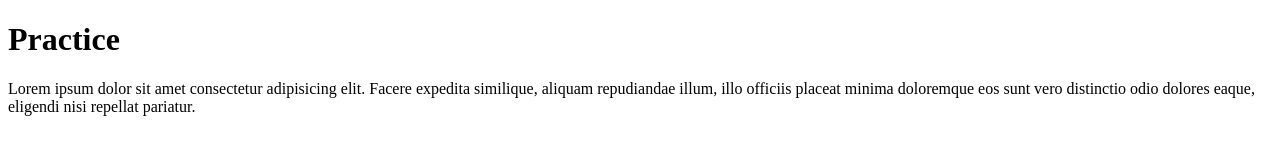
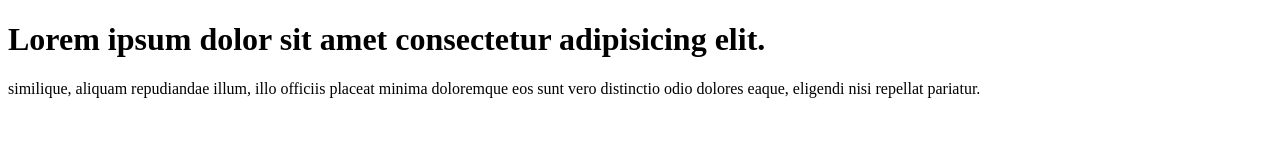
Before and after one commit to Aasif-Solangi/git-practice-with-faraz, a plain HTML site: page index.html in a window 1280 px wide. Drawn offline with Linux system fonts and the light colour scheme.

Commit message:
just practice

```diff
--- a/index.html
+++ b/index.html
@@ -6,10 +6,9 @@
     <title>Just Practice</title>
   </head>
   <body>
-    <h1 id="heading">Practice</h1>
+    <h1 id="heading">Lorem ipsum dolor sit amet consectetur adipisicing elit.</h1>
 
     <p id="dummyText">
-      Lorem ipsum dolor sit amet consectetur adipisicing elit. Facere expedita
       similique, aliquam repudiandae illum, illo officiis placeat minima
       doloremque eos sunt vero distinctio odio dolores eaque, eligendi nisi
       repellat pariatur.
```
